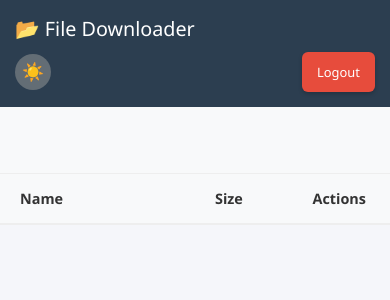
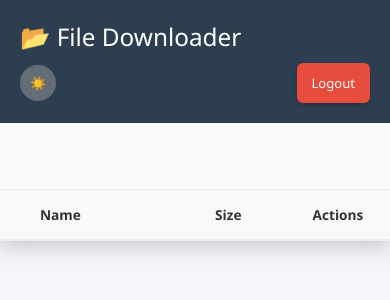
Before and after one commit to chetan0121/Fyshare, a Python web app: template templates/index.html in a window 390 px wide. Shown: the top 300 px of the page. Run offline with Jinja, Linux system fonts and the light colour scheme; the template is opened without the code that fills it, so the values that code supplies are empty.

Commit message:
Change UI

```diff
--- a/static/fyshare.css
+++ b/static/fyshare.css
@@ -7,6 +7,7 @@
     --bg: #f5f6fa;
     --card-bg: #ffffff;
     --border: #eee;
+    scroll-behavior: smooth;
 }
 /* Dark Theme Variables */
 body.dark-theme {
@@ -18,10 +19,6 @@ body.dark-theme {
     --bg: #121212;
     --card-bg: #1c1c1c;
     --border: #2c2c2c;
-}
-
-html {
-  scroll-behavior: smooth;
 }
 
 body {
@@ -50,7 +47,7 @@ body {
     overflow: hidden;
 }
 body.dark-theme .container {
-    box-shadow: 0px 3px 48px rgba(0, 102, 255, 0.1);
+    box-shadow: 0px 3px 48px rgba(0, 102, 255, 0.2);
 }
 
 .header {
@@ -140,6 +137,7 @@ h1 {
     padding: 0px 15px;
     background: #f8f9fa;
     border-bottom: 1px solid var(--border);
+    user-select: none;
 }
 body.dark-theme .breadcrumb {
     background: #1e1e1e;
@@ -287,18 +285,18 @@ a {
 
     .container {
         border-radius: 0px;
-        box-shadow: none;
-    }
-    body.dark-theme .container{
-        box-shadow: none;
     }
 
     .header {
         flex-direction: column;
         align-items: flex-start;
         gap: 10px;
-        padding: 15px;
+        padding: 20px;
     }
+        .header h1 {
+            font-size: 1.6em;
+            word-break: break-word;
+        }
 
     .header-actions {
         width: 100%;
@@ -311,32 +309,27 @@ a {
     #themeToggle {
         height: 36px;
         width: 36px;
-        font-size: 1.1rem;
+        /* font-size: 1.1rem; */
     }
 
     .logout-btn {
         padding: 10px 14px;
-        font-size: 0.85em;
-    }
-
-    h1 {
-        font-size: 1.3em;
-        word-break: break-word;
+        font-size: 0.86em;
     }
 
     .breadcrumb {
         flex-wrap: wrap;
         /* font-size: 0.9rem; */
-        padding: 8px 0px 8px 10px;
+        padding: 8px 20px;
     }
 
-    .breadcrumb a {
+    .breadcrumb a, .table-wrapper table {
         font-size: 0.9em;
     }
 
-    table {
-        font-size: 0.9rem;
-    }
+    /* .table-wrapper thead tr th {
+        padding-left: 20px;
+    } */
 
     td a {
         word-break: break-word;
@@ -351,7 +344,10 @@ a {
         white-space: nowrap;
     }
 
-    #th-name { width: 50%; }
+    #th-name {
+        width: 50%;
+        padding-left: 40px;
+    }
     #th-size { width: 25%; }
     #th-action { width: 25%; }
 
--- a/templates/index.html
+++ b/templates/index.html
@@ -38,6 +38,5 @@
             </table>
         </div>
     </div>
-
 </body>
 </html>
```
